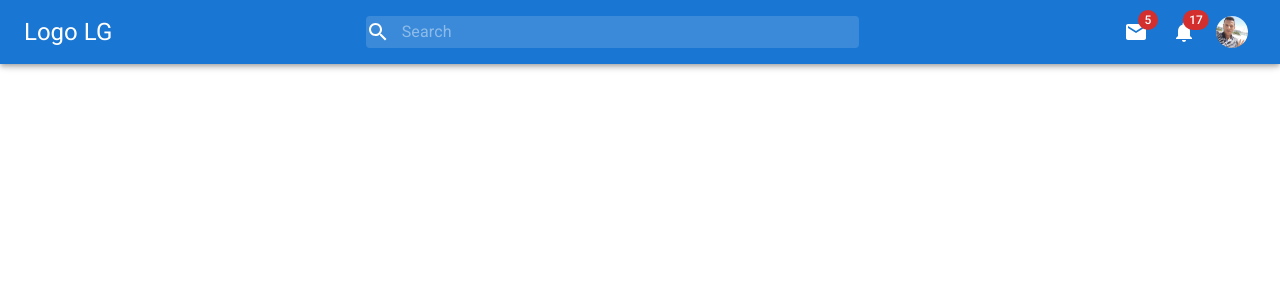
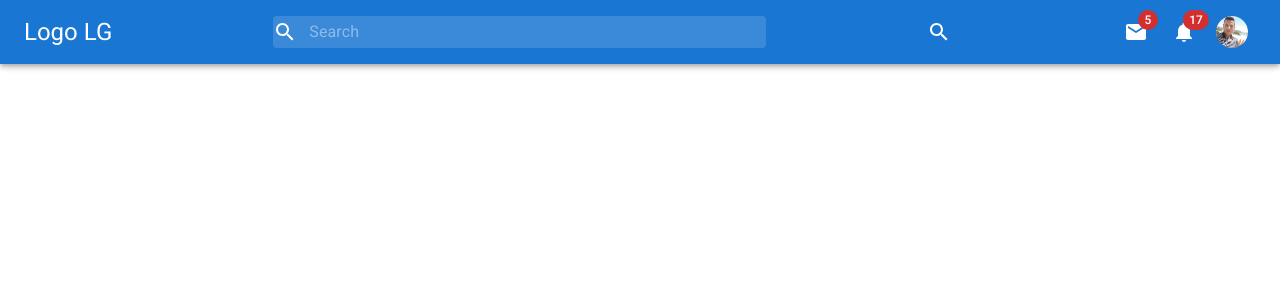
Before and after one commit to zakariaazaraf/learn-material-ui, a React (Create React App) app: page / in a window 1280 px wide. Shown: the top 300 px of the page. Built offline with nearby package versions, Linux system fonts and the light colour scheme.

Commit message:
WIP - Working on the search eria in the small sizes

```diff
--- a/src/components/Navbar.js
+++ b/src/components/Navbar.js
@@ -35,7 +35,10 @@ const useStyles = makeStyles((theme) => ({
       backgroundColor: alpha(theme.palette.common.white, 0.25),
     },
     borderRadius: theme.shape.borderRadius,
-    width: '40%'
+    width: '40%',
+    [theme.breakpoints.down('sm')]: {
+      display: 'none'
+    }
   },
   input: {
     color: '#FFF',
@@ -67,6 +70,7 @@ const Navbar = () => {
                 <Search />
                 <InputBase placeholder='Search' className={classes.input}/>
               </div>
+              <Search />
               <div className={classes.icons}>
                 <IconButton size="large" aria-label="show 4 new mails" color="inherit">
                   <Badge badgeContent={5} color="error">
```
